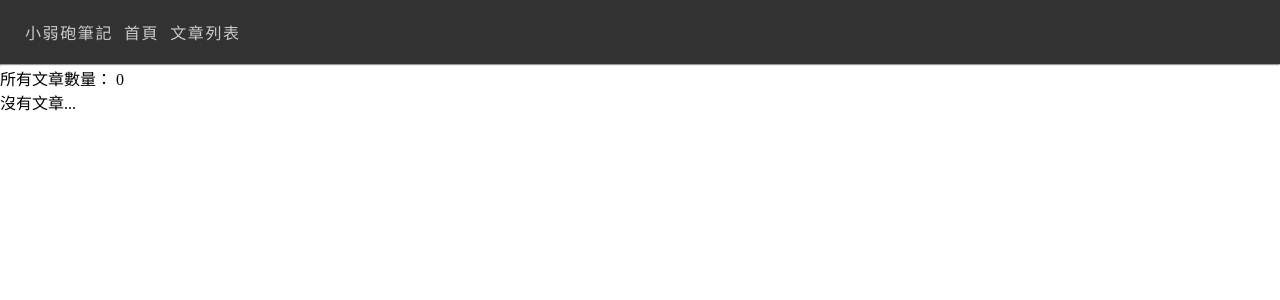
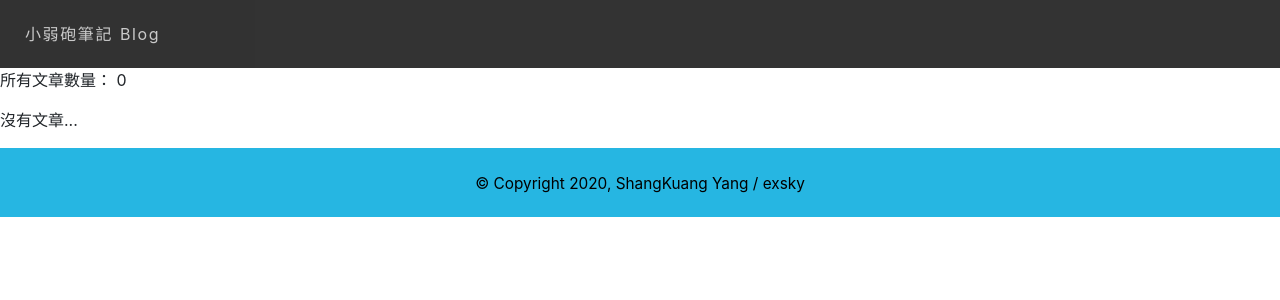
Before and after one commit to exsky/heroku-site, a Django app: page /article/ in a window 1280 px wide. Shown: the top 300 px of the page. Run offline with Django 3.2, Linux system fonts and the light colour scheme; data that the repository does not hold is empty; style sheets or scripts are compiled from the project's sources; some libraries are stand-ins or nearby versions.

Commit message:
:art: base page footer / bootstrap

```diff
--- a/article/urls.py
+++ b/article/urls.py
@@ -2,7 +2,8 @@ from django.urls import path
 from . import views
 
 urlpatterns = [
-    path('', views.article_list, name="article_list"),
+    path('', views.article_list, name="blog"),
+    path('list', views.article_list, name="article_list"),
     path('<int:article_pk>', views.article_detail, name="article_detail"),
     path('type/<int:article_type_pk>', views.articles_with_type, name="articles_with_type"),
 ]
--- a/django_react/urls.py
+++ b/django_react/urls.py
@@ -21,4 +21,5 @@ urlpatterns = [
     path('', index, name='home'),    # 幫這條網址取名字 home，便可在樣板中重複使用
     path('admin/', admin.site.urls),
     path('article/', include('article.urls')),
+    path('blog/', include('article.urls')),
 ]
--- a/frontend/src/index.js
+++ b/frontend/src/index.js
@@ -1,3 +1,9 @@
-console.log('hello ~')
+var $ = require('jquery');
+window.$ = $;
+require('bootstrap');
 
-import 'bootstrap';
+$('#test-btn').click(
+    function(){
+        console.log('HIT!!');
+    }
+);
--- a/frontend/src/scss/base.scss
+++ b/frontend/src/scss/base.scss
@@ -1,3 +1,5 @@
+// @import '/node_modules/bootstrap/dist/css/bootstrap.min.css';
+
 * {
     margin: 0;
     padding: 0;
@@ -25,3 +27,12 @@ div.nav {
 .home-content {
     letter-spacing: 0.2em;
 }
+
+footer {
+    background-color: rgb(38, 182, 226);
+    text-align: center;
+    color: black;
+    font-size: 120%;
+    // opacity: 0.5;
+    padding: 20px 20px;
+}
--- a/package.json
+++ b/package.json
@@ -19,6 +19,7 @@
     "@babel/preset-env": "^7.8.4",
     "babel-loader": "^8.0.6",
     "bootstrap": "^4.4.1",
+    "copy-webpack-plugin": "^5.1.1",
     "css-loader": "^3.4.2",
     "file-loader": "^5.1.0",
     "ignore-loader": "^0.1.2",
--- a/templates/base.html
+++ b/templates/base.html
@@ -6,22 +6,23 @@
     <meta name="viewport" content="width=device-width, initial-scale=1.0">
     <!-- 標題區塊 -->
     <title>{% block title %}{% endblock %}</title>
+    <link rel="stylesheet" href="{% static 'rest_framework/css/bootstrap.min.css' %}">
     <link rel="stylesheet" href="{% static 'css/base.css' %}">
     {% block header_extends %}{% endblock %}
 </head>
 <body>
     <div class="nav">
-        <!-- 主頁 -->
         <a href="{% url 'home' %}">小弱砲筆記</a>
-        <!-- 首頁 -->
-        <a href="/">首頁</a>
-        <!-- 所有文章列表 -->
-        <a href="{% url 'article_list' %}">文章列表</a>
+        <a href="{% url 'blog' %}">Blog</a>
+        <!-- <a href="{% url 'article_list' %}">文章列表</a> -->
     </div>
-    <hr>
+    <!-- <hr> -->
     {% block content %}{% endblock %}
     {% block footer %}{% endblock %}
 
+    <footer class="footer navbar-fixed-bottom">
+        <small>&copy; Copyright 2020, ShangKuang Yang / exsky</small>
+    </footer>
     <!-- 引入 index_bundle.js -->
     <script type="text/javascript" src="{% static 'js/bundle.js' %}"></script>
     <script type="text/javascript" src="{% static 'js/base.js' %}"></script>
--- a/webpack.config.js
+++ b/webpack.config.js
@@ -1,6 +1,9 @@
+var webpack = require('webpack');
+
 const path = require('path');
 const TerserPlugin = require('terser-webpack-plugin');
 const MiniCssExtractPlugin = require('mini-css-extract-plugin');
+const CopyPlugin = require('copy-webpack-plugin');
 
 module.exports = {
   // 檔案起始點從 entry 進入，因為是陣列所以也可以是多個檔案
@@ -22,6 +25,16 @@ module.exports = {
       chunkFilename: '[id].css',
       ignoreOrder: false
     }),
+    new webpack.ProvidePlugin({
+      $: 'jquery',
+      jQuery: 'jquery'
+    }),
+    new CopyPlugin([
+      {
+        from: "./frontend/src/image/favicon.ico",
+        to: "../image/favicon.ico",
+      },
+    ])
   ],
   module: {
     rules: [
@@ -56,7 +69,7 @@ module.exports = {
       },
       // Background picture
       {
-        test: /\.(jpe?g|png|gif|svg)$/,
+        test: /\.(jpe?g|png|gif|svg|ico)$/,
         use: [
           {
             loader: 'url-loader',
```
Also changed, not shown: frontend/src/image/favicon.ico (added), package-lock.json.
